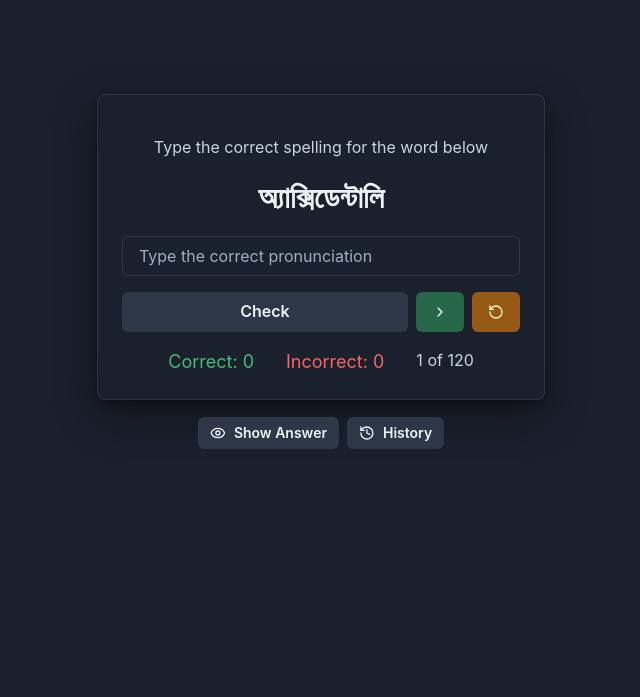
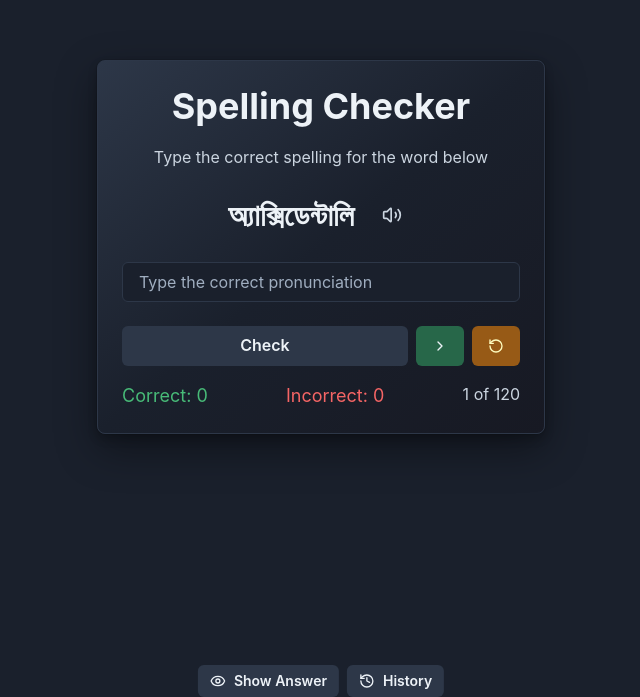
Before and after one commit to sudarshaana/learn, a React (Vite) app: page / in a window 1280 px wide. Shown: the part 153-850 px from the top of the page, without its empty margins (319-959 px from the left). Before the commit the page ends 800 px from the top, so only its background shows below. Built offline with nearby package versions, Linux system fonts and the light colour scheme.

Commit message:
added word to voice

```diff
--- a/src/App.jsx
+++ b/src/App.jsx
@@ -1,7 +1,7 @@
 "use client"
 
 import { useState, useEffect } from "react"
-import { CheckCircle, XCircle, ChevronRight, RotateCcw, Eye, EyeOff, History, X } from "lucide-react"
+import { CheckCircle, XCircle, ChevronRight, RotateCcw, Eye, EyeOff, History, X, Volume2 } from "lucide-react"
 import {
   ChakraProvider,
   extendTheme,
@@ -17,11 +17,28 @@ import {
 import { wordsPromise } from "./data/words.js"
 
 const darkGradientPalettes = [
-  ["gray.800", "gray.900", "gray.950"],
-  ["slate.800", "slate.900", "gray.950"],
-  ["zinc.800", "zinc.900", "gray.950"],
-  ["neutral.800", "neutral.900", "gray.950"],
-  ["stone.800", "stone.900", "gray.950"]
+  // ["blue.800", "blue.900", "gray.900"],
+  ["gray.700", "gray.800", "gray.900"],
+  // ["blue.800", "gray.900", "gray.900"],
+  // ["cyan.800", "blue.900", "gray.900"],
+  // ["teal.800", "blue.900", "gray.900"],
+  // ["purple.800", "purple.900", "gray.900"],
+  // ["pink.800", "purple.900", "gray.900"],
+  // ["violet.800", "purple.900", "gray.900"],
+  // ["red.800", "red.900", "gray.900"],
+  // ["orange.800", "red.900", "gray.900"],
+  // ["yellow.800", "orange.900", "gray.900"],
+  // ["teal.800", "cyan.900", "gray.900"],
+  // ["cyan.800", "teal.900", "gray.900"],
+  // ["blue.800", "teal.900", "gray.900"],
+  // ["gray.700", "gray.800", "gray.900"],
+  // ["gray.800", "blue.900", "gray.900"],
+  // ["gray.800", "purple.900", "gray.900"],
+  // ["purple.800", "blue.900", "gray.900"],
+  // ["teal.800", "purple.900", "gray.900"],
+  // ["blue.800", "purple.900", "gray.900"],
+  // ["cyan.800", "purple.900", "gray.900"],
+  // ["violet.800", "blue.900", "gray.900"]
 ]
 
 const theme = extendTheme({
@@ -57,7 +74,10 @@ export default function HomeComponent() {
     const saved = localStorage.getItem('incorrectCount')
     return saved ? parseInt(saved, 10) : 0
   })
-  const [hasCountedIncorrect, setHasCountedIncorrect] = useState(false)
+  const [hasCountedIncorrect, setHasCountedIncorrect] = useState(() => {
+    const saved = localStorage.getItem('hasCountedIncorrect')
+    return saved === 'true'
+  })
   const [showCorrectWord, setShowCorrectWord] = useState(false)
   const [showHistory, setShowHistory] = useState(false)
   const [wordHistory, setWordHistory] = useState(() => {
@@ -89,16 +109,25 @@ export default function HomeComponent() {
     localStorage.setItem('incorrectCount', incorrectCount.toString())
   }, [incorrectCount])
 
+  useEffect(() => {
+    localStorage.setItem('hasCountedIncorrect', hasCountedIncorrect.toString())
+  }, [hasCountedIncorrect])
+
   const currentWord = words.length > 0 ? words[currentWordIndex] : { correct: '', incorrect: '' }
 
   const checkPronunciation = () => {
     const isAnswerCorrect = userInput.toLowerCase().trim() === currentWord.correct.toLowerCase()
     setIsCorrect(isAnswerCorrect)
     if (isAnswerCorrect) {
-      setCorrectCount(prev => prev + 1)
+      const newCount = correctCount + 1
+      setCorrectCount(newCount)
+      localStorage.setItem('correctCount', newCount.toString())
     } else if (!hasCountedIncorrect) {
-      setIncorrectCount(prev => prev + 1)
+      const newCount = incorrectCount + 1
+      setIncorrectCount(newCount)
       setHasCountedIncorrect(true)
+      localStorage.setItem('incorrectCount', newCount.toString())
+      localStorage.setItem('hasCountedIncorrect', 'true')
     }
 
     const newHistory = [{
@@ -131,7 +160,8 @@ export default function HomeComponent() {
     setCurrentWordIndex((prevIndex) => (prevIndex + 1) % words.length)
     setUserInput("")
     setIsCorrect(null)
-    setHasCountedIncorrect(false) // Reset for the new word
+    setHasCountedIncorrect(false)
+    localStorage.setItem('hasCountedIncorrect', 'false')
     setRandomGradient(darkGradientPalettes[Math.floor(Math.random() * darkGradientPalettes.length)])
   }
 
@@ -147,15 +177,18 @@ export default function HomeComponent() {
     setCorrectCount(0)
     setIncorrectCount(0)
     setHasCountedIncorrect(false)
-    localStorage.setItem('currentWordIndex', '0')
+    setWordHistory([])
+
+    localStorage.removeItem('currentWordIndex')
     localStorage.removeItem('correctCount')
     localStorage.removeItem('incorrectCount')
+    localStorage.removeItem('hasCountedIncorrect')
+    localStorage.removeItem('wordHistory')
+
     setRandomGradient(darkGradientPalettes[Math.floor(Math.random() * darkGradientPalettes.length)])
-    setWordHistory([])
-    localStorage.removeItem('wordHistory')
   }
 
-  const bgGradient = `linear(to-br, ${randomGradient[0]}, ${randomGradient[1]}, ${randomGradient[2]})`
+  const bgGradient = `linear(to-br, ${randomGradient.join(', ')})`
 
   const isMac = navigator.platform.toUpperCase().indexOf('MAC') >= 0
 
@@ -196,6 +229,29 @@ export default function HomeComponent() {
     return () => window.removeEventListener('keydown', handleKeyboardShortcuts)
   }, [showHistory])
 
+  const speakWord = (word) => {
+    if ('speechSynthesis' in window) {
+      // Cancel any ongoing speech
+      window.speechSynthesis.cancel()
+
+      const utterance = new SpeechSynthesisUtterance(word)
+
+      // Optional: Set voice properties
+      utterance.rate = 0.9  // Slightly slower
+      utterance.pitch = 1
+      utterance.volume = 1
+
+      // Optional: Use English voice if available
+      const voices = window.speechSynthesis.getVoices()
+      const englishVoice = voices.find(voice => voice.lang.includes('en'))
+      if (englishVoice) {
+        utterance.voice = englishVoice
+      }
+
+      window.speechSynthesis.speak(utterance)
+    }
+  }
+
   return (
     <ChakraProvider theme={theme}>
       <Box minHeight="100vh" display="flex" alignItems="center" justifyContent="center" p={4}>
@@ -211,21 +267,37 @@ export default function HomeComponent() {
         >
           <VStack spacing={4} p={6}>
             <Heading as="h1" size="xl" textAlign="center" color="gray.100">
-              {/* Spelling Checker */}
+              Spelling Checker
             </Heading>
             <Text textAlign="center" color="gray.300" fontSize={["sm", "md"]}>
               Type the correct spelling for the word below
             </Text>
-            <Text
+            <Flex
               fontSize={["2xl", "3xl"]}
               fontWeight="bold"
               textAlign="center"
               color="gray.100"
               wordBreak="break-word"
               px={2}
+              mt={2}
+              mb={2}
+              alignItems="center"
+              justifyContent="center"
+              gap={4}
             >
               {currentWord.incorrect}
-            </Text>
+              <Button
+                size="sm"
+                variant="ghost"
+                color="gray.300"
+                _hover={{ color: "gray.100" }}
+                onClick={() => speakWord(currentWord.correct)}
+                title="Listen to pronunciation"
+                aria-label="Listen to pronunciation"
+              >
+                <Volume2 size={20} />
+              </Button>
+            </Flex>
             <Flex width="full" position="relative" alignItems="center" gap={4}>
               <Input
                 placeholder="Type the correct pronunciation"
@@ -234,6 +306,7 @@ export default function HomeComponent() {
                 onKeyDown={handleKeyDown}
                 aria-label="Enter correct pronunciation"
                 bg="gray.800"
+                mb={2}
                 borderColor="gray.700"
                 color="gray.100"
                 _placeholder={{ color: "gray.400" }}
@@ -284,7 +357,7 @@ export default function HomeComponent() {
                 <RotateCcw size={16} />
               </Button>
             </Flex>
-            <Flex width="full" justifyContent="center" gap={8}>
+            <Flex width="full" justifyContent="space-between">
               <Text color="green.400" fontSize="lg">
                 Correct: {correctCount}
               </Text>
@@ -295,6 +368,9 @@ export default function HomeComponent() {
                 {currentWordIndex + 1} of {words.length}
               </Text>
             </Flex>
+          </VStack>
+        </Box>
+
         <Flex
           position="absolute"
           bottom="-50px"
@@ -328,7 +404,7 @@ export default function HomeComponent() {
         </Flex>
 
         {showCorrectWord && (
-              <Text
+          <Flex
             position="absolute"
             bottom="-80px"
             left="50%"
@@ -336,10 +412,24 @@ export default function HomeComponent() {
             color="gray.300"
             fontSize="lg"
             fontWeight="bold"
+            alignItems="center"
+            gap={2}
           >
             {currentWord.correct}
-              </Text>
+            <Button
+              size="xs"
+              variant="ghost"
+              color="gray.400"
+              _hover={{ color: "gray.200" }}
+              onClick={() => speakWord(currentWord.correct)}
+              title="Listen to pronunciation"
+              aria-label="Listen to pronunciation"
+            >
+              <Volume2 size={16} />
+            </Button>
+          </Flex>
         )}
+      </Box>
 
       {showHistory && (
         <Box
@@ -415,9 +505,6 @@ export default function HomeComponent() {
           </Box>
         </Box>
       )}
-          </VStack>
-        </Box>
-      </Box>
     </ChakraProvider>
   )
 }
```
Lines whose indentation alone changed are shown as unchanged.
